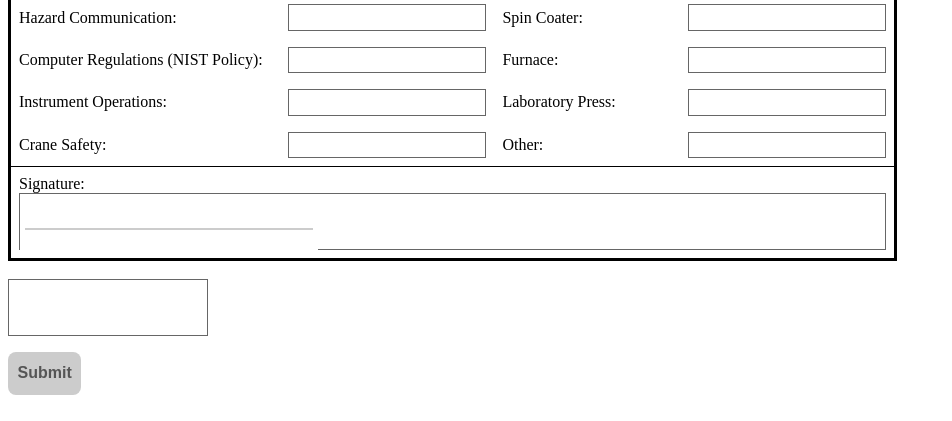
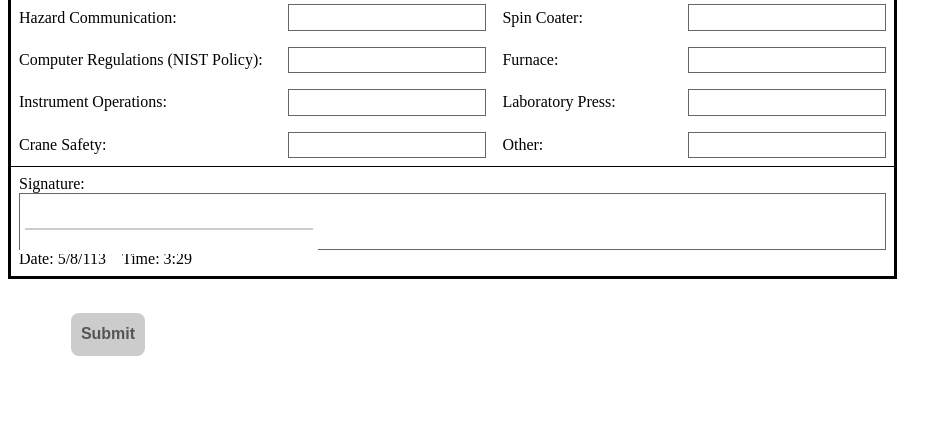
Before and after one commit to williamratcliff/usersafety, a Django app: template safetylist/templates/checklist.html in a window 1280 px wide. Shown: the part 712-1133 px from the top of the page, without its empty margins (0-952 px from the left). After the commit the page ends 1068 px from the top, so only its background shows below. Run offline with Django 3.2, Linux system fonts and the light colour scheme; the template is opened without the code that fills it, so the values that code supplies are empty, except form fields; tables that the repository leaves empty hold one stand-in row (values such as "Sample post"); form fields are guessed from the names that the template uses; parts of the project's set-up code (start-up, migrations or seed data) failed here and were passed over; some libraries are stand-ins or nearby versions.

Commit message:
update checklist

```diff
--- a/safetylist/templates/checklist.html
+++ b/safetylist/templates/checklist.html
@@ -140,32 +140,22 @@ td.top{ border-top-style: solid; border-width:1px; }
 	</tr>
 
 	<tr>
-		<td class="top" colspan="4" height="60">
-     <!-- <input type="text" name="name" id="name" class="name"> -->
+		<td class="top" colspan="4" height="100">
 	  Signature:
 	  	<div class="sig sigWrapper">
 	    <div class="typed"></div>
 	    <canvas class="pad" width="298" height="60"></canvas>
 	    <input type="hidden" name="output" class="output">
 	  </div>
+	 <script language="javascript">
+	 today = new Date();
+	 document.write("Date: ",today.getMonth()+1,"/",today.getDate(),"/",today.getYear(),"&nbsp&nbsp&nbsp&nbspTime: ",today.getHours(),":",today.getMinutes());
+	 </script>
 		</td>
 	</tr>
 </table></center>
 <br>
-
-  <div class="sig sigWrapper">
-    <div class="typed"></div>
-    <canvas class="pad" width="198" height="55"></canvas>
-    <input type="hidden" name="output" class="output">
-  </div>
-	 <button type="submit">Submit</button>
-	<!--<INPUT TYPE="submit" VALUE="Submit">
-&nbsp <INPUT TYPE="reset" VALUE="Reset">
-&nbsp <a href="{% url list %}"><INPUT TYPE="button" VALUE="Completed List"></a>
-
-
-
-				-->
+<center>	 <button type="submit">Submit</button> </center>
 </form>
 <script>
   $(document).ready(function () {
```
